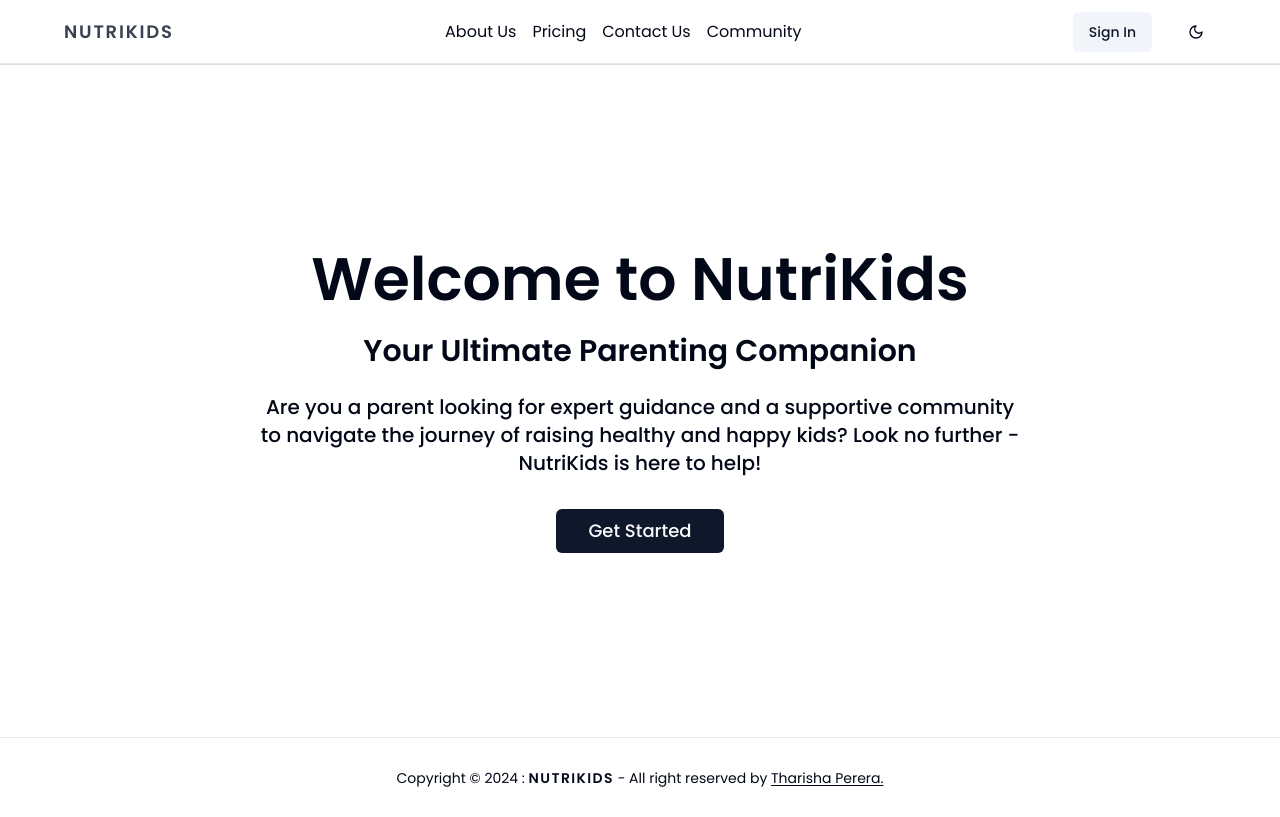
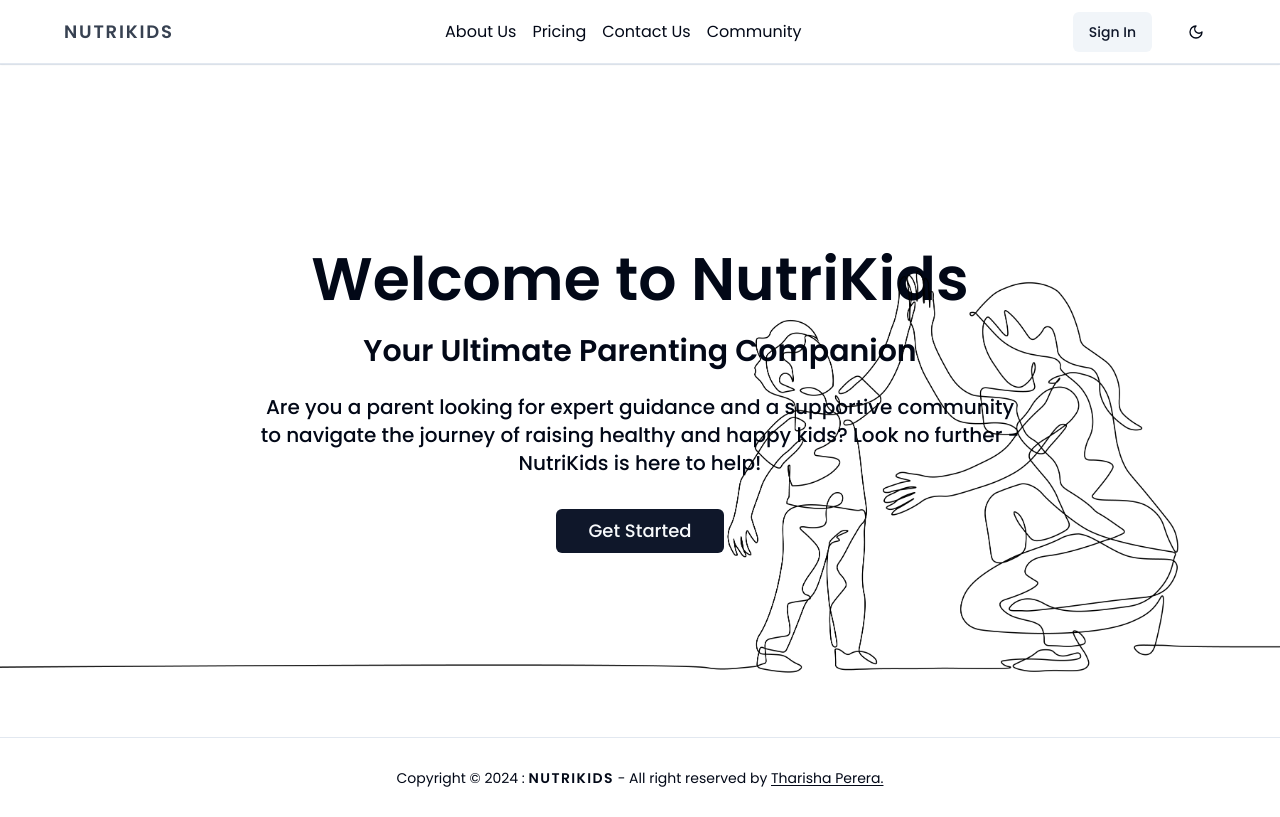
Before and after one commit to TharishaPerera/final-project-nutrikids, a Next.js app: page / in a window 1280 px wide. Both pictures are taken after a click on the button 1196 px from the left and 31 px from the top of the page. Built offline with nearby package versions, Linux system fonts and the light colour scheme; no server answers.

Commit message:
added landing page image. needs improvement

```diff
--- a/app/(landing)/(landing)/page.tsx
+++ b/app/(landing)/(landing)/page.tsx
@@ -4,10 +4,22 @@ import Link from "next/link";
 
 import { Button } from "@/components/ui/button";
 import { ApplicationName } from "@/config/navlinks.config";
+import Image from "next/image";
+import { useTheme } from "next-themes";
 
 const HomePage = () => {
+  const { theme } = useTheme();
   return (
     <div className="py-20 md:py-40">
+      <div className="">
+        {
+          theme === 'light' ? (
+            <Image className="w-full h-full hidden md:block" src="/assets/bg-black.png" layout="fill" objectFit="cover" alt="logo" />
+          ) : (
+            <Image className="w-full h-full hidden md:block" src="/assets/bg-white.png" layout="fill" objectFit="cover" alt="logo" />
+          )
+        }
+      </div>
       <div className="">
         <div className=" block space-y-6 text-center">
           <div>
```
